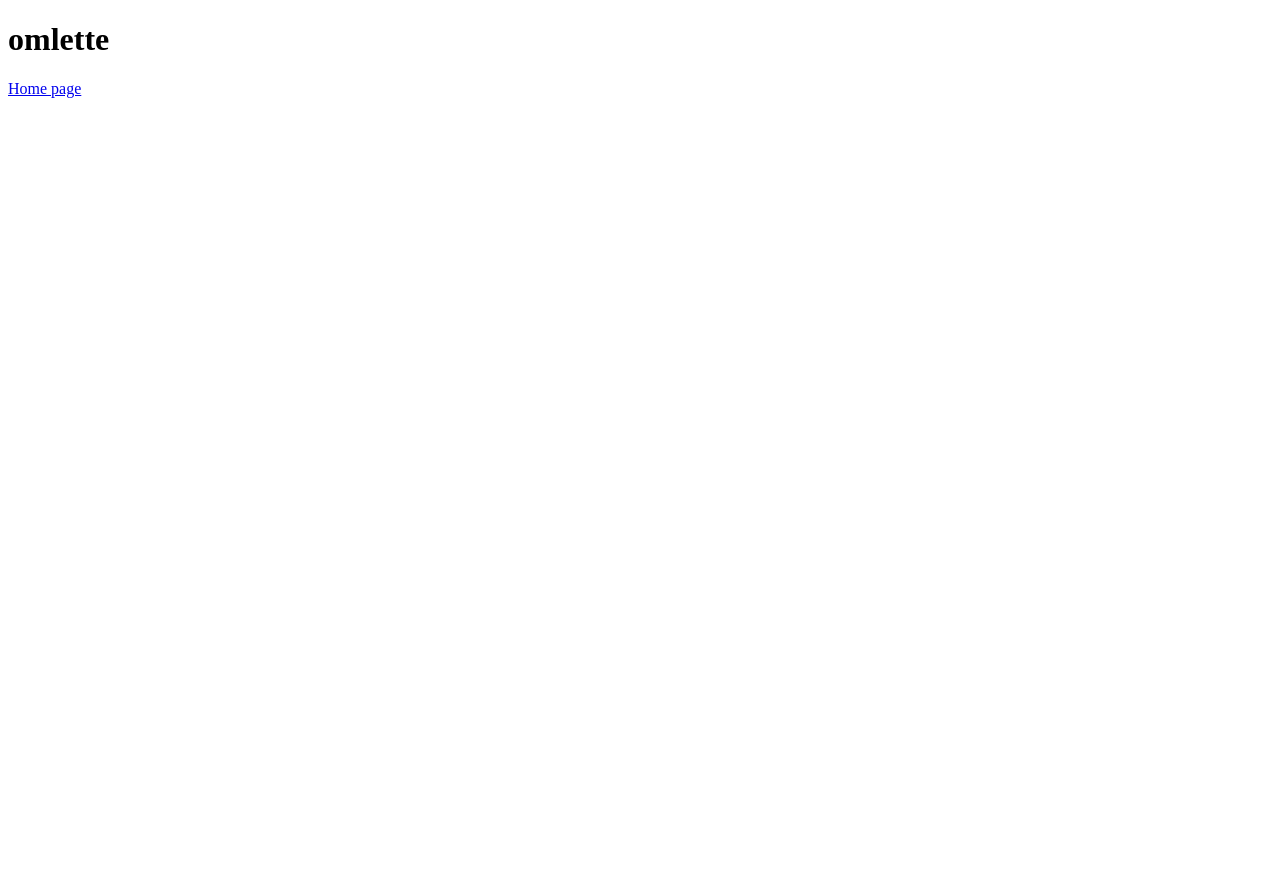
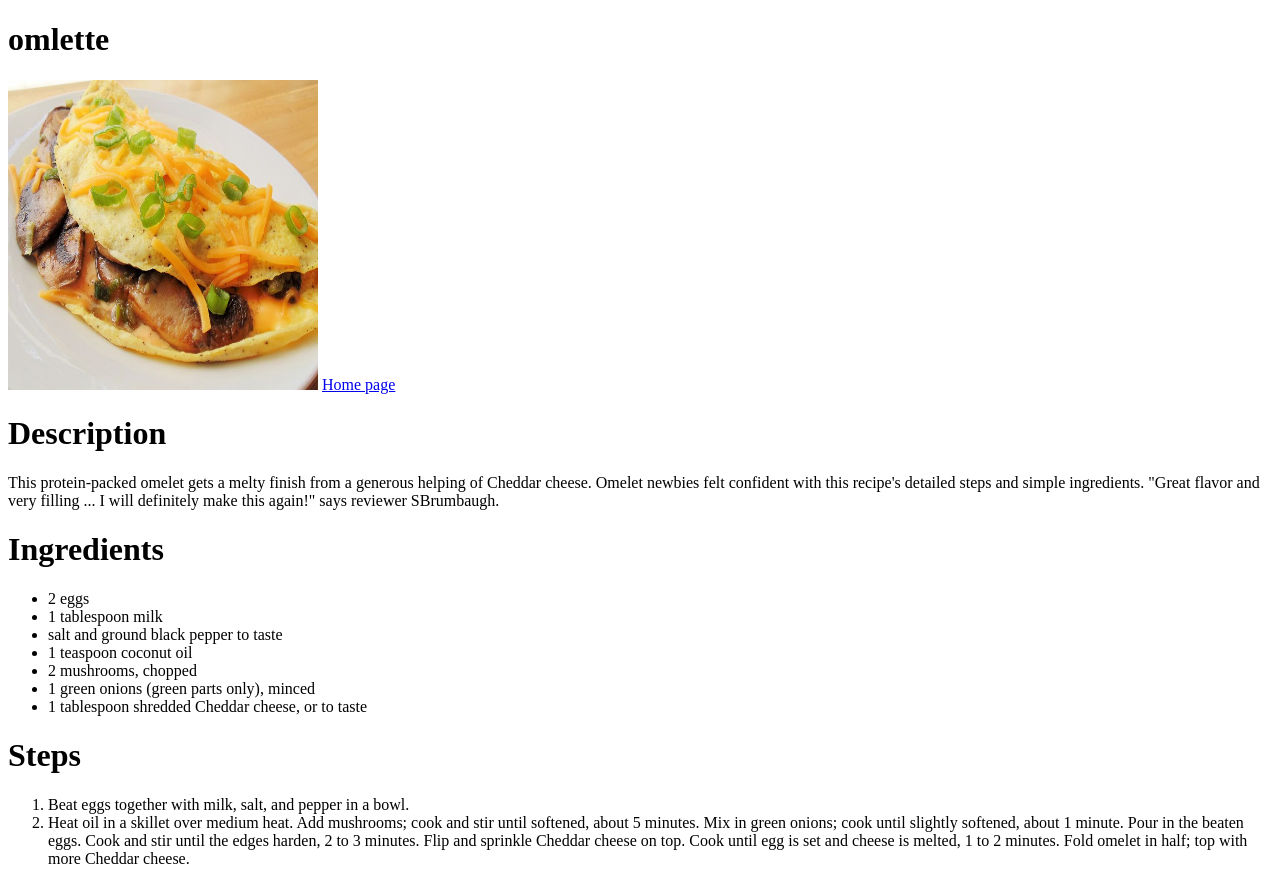
Before and after one commit to heshmatwick-ops/odin-recipes, a plain HTML site: page recipes/omlet.html in a window 1280 px wide. Before the commit the page ends 800 px from the top, so only its background shows below. Drawn offline with Linux system fonts and the light colour scheme; files whose address does not match are found by name.

Commit message:
added new directory, images added Ingredients, Description and steps

```diff
--- a/recipes/omlet.html
+++ b/recipes/omlet.html
@@ -10,7 +10,35 @@
 
     <h1> omlette </h1>
 
+    <img src="/home/gooz/repos/odin-recipes/file sources/image/omelet.jpg" alt="omelet image" height="310" width="310">
+
     <a href="/repos/odin-recipes/index.html"> Home page </a>
+
+    <h1> Description </h1>
+
+    <P>     This protein-packed omelet gets a melty finish from a generous helping of Cheddar cheese.
+    Omelet newbies felt confident with this recipe's detailed steps and simple ingredients.
+    "Great flavor and very filling ... I will definitely make this again!" says reviewer SBrumbaugh. </P>
+
+    <h1> Ingredients </h1>
+
+    <ul>
+        <li> 2 eggs </li>
+        <li> 1 tablespoon milk </li>
+        <li> salt and ground black pepper to taste </li>
+        <li> 1 teaspoon coconut oil </li>
+        <li> 2 mushrooms, chopped </li>
+        <li> 1 green onions (green parts only), minced </li>
+        <li> 1 tablespoon shredded Cheddar cheese, or to taste </li>
+    </ul>
+
+
+<h1> Steps </h1>
+
+    <ol>
+        <li>  Beat eggs together with milk, salt, and pepper in a bowl.  </li>
+        <li>  Heat oil in a skillet over medium heat. Add mushrooms; cook and stir until softened, about 5 minutes. Mix in green onions; cook until slightly softened, about 1 minute. Pour in the beaten eggs. Cook and stir until the edges harden, 2 to 3 minutes. Flip and sprinkle Cheddar cheese on top. Cook until egg is set and cheese is melted, 1 to 2 minutes. Fold omelet in half; top with more Cheddar cheese.  </li>
+    </ol>
 
 
 </body>
```
Also changed, not shown: file sources/image/omelet.jpg (added).
